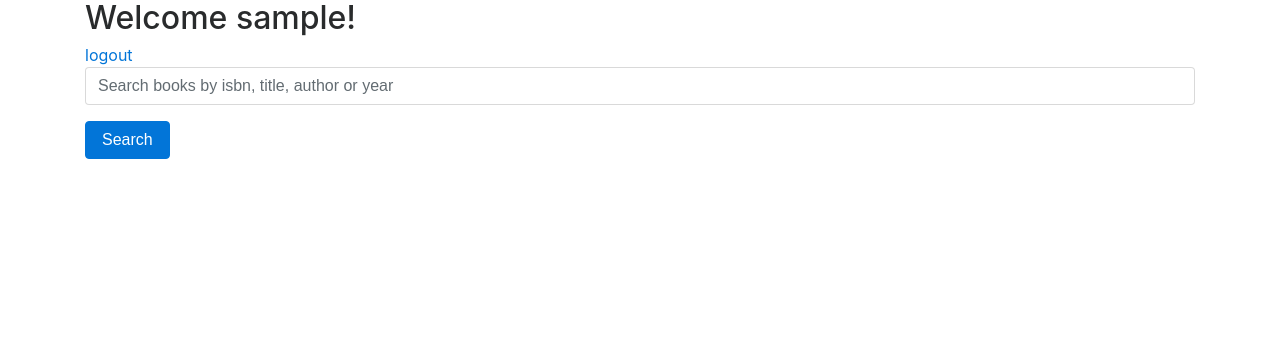
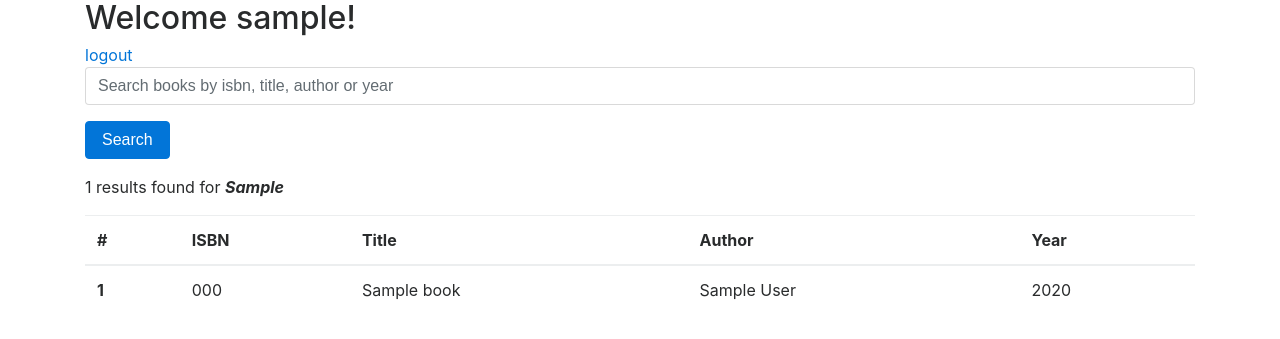
Before and after one commit to amrfekryy/project1-CS50W, a Flask app: template templates/index.html in a window 1280 px wide. Shown: the top 339 px of the page. Run offline with Flask 2, Linux system fonts and the light colour scheme; the template is opened without the code that fills it: most values are stand-ins (such as "Sample title", 1, 10 or a date in 2020); some libraries are stand-ins or nearby versions.

Commit message:
Add no. of results, handle no-results case

```diff
--- a/application.py
+++ b/application.py
@@ -118,15 +118,15 @@ def register():
 @app.route("/search")
 def search():
 	# get search text
-	q = request.args.get("q")
-	if not q:
+	q1 = request.args.get("q")
+	if not q1:
 		return "Search field is empty!"
 	# make it partial
-	q = f"%{q}%"
+	q2 = f"%{q1}%"
 
 	# query database enabling case-insensitivity
 	book_list = db.execute("""SELECT * FROM books
-		WHERE CONCAT(LOWER(isbn), LOWER(title), LOWER(author), year::text) LIKE LOWER(:q)""", {"q":q}).fetchall()
+		WHERE CONCAT(LOWER(isbn), LOWER(title), LOWER(author), year::text) LIKE LOWER(:q2)""", {"q2":q2}).fetchall()
 	# also see COLLATE utf8_general_ci
 
-	return render_template("index.html", q=q, book_list=book_list, username=session["username"])
+	return render_template("index.html", q1=q1, book_list=book_list, username=session["username"])
--- a/templates/index.html
+++ b/templates/index.html
@@ -16,7 +16,11 @@
             <button class="btn btn-primary">Search</button>
         </div>
     </form>
-    {% if q %}
+    {% if q1 %}
+    {% if book_list == [] %}
+        <p>Sorry, no results for <b><i>{{ q1 }}</i></b></p>
+    {% else %}
+        <p>{{ book_list|length }} results found for <b><i>{{ q1 }}</i></b></p>
         <table class="table">
           <thead class="thead-light">
             <tr>
@@ -40,4 +44,5 @@
           </tbody>
         </table>
     {% endif %}
+    {% endif %}
 {% endblock %}
```
